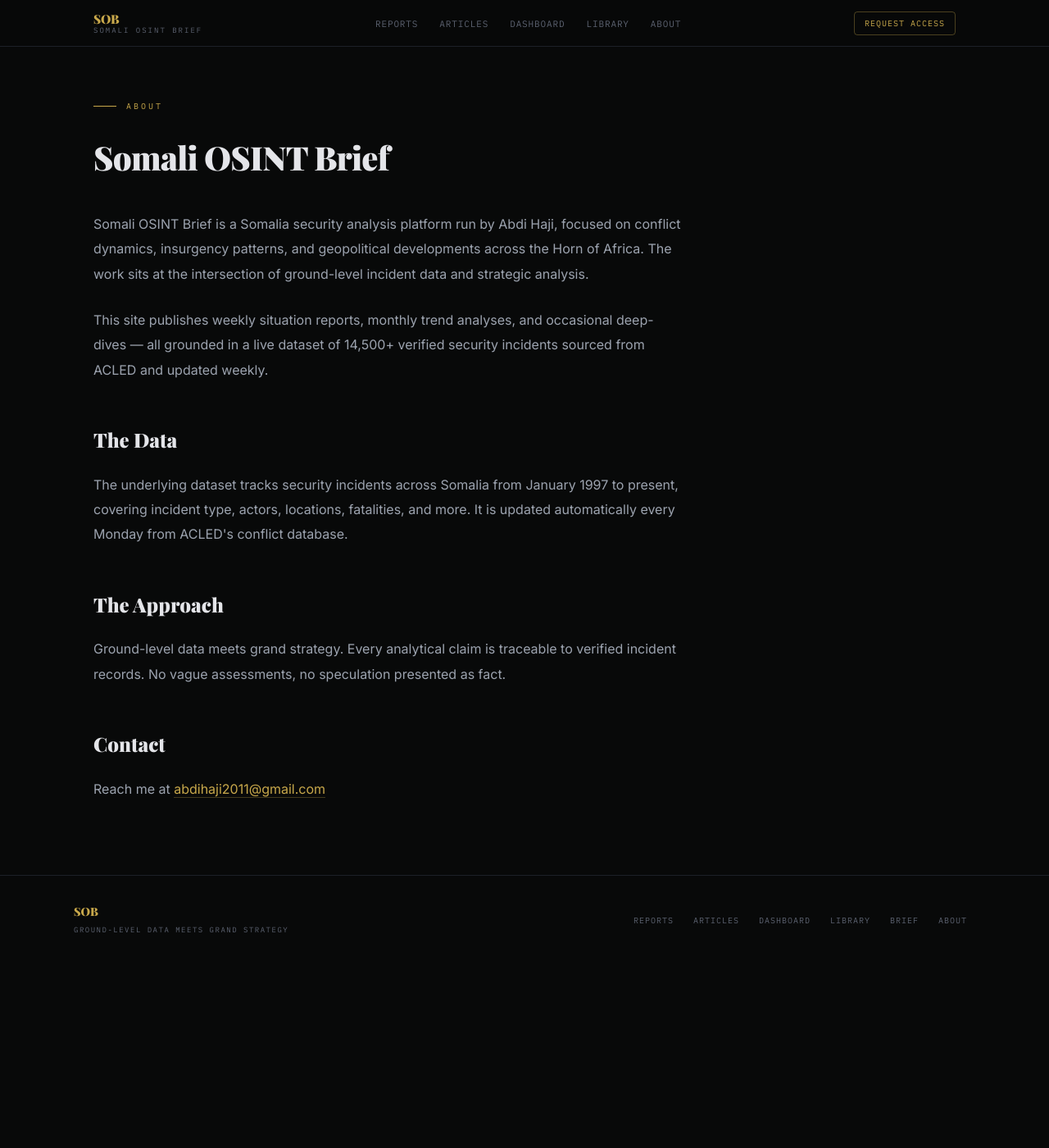
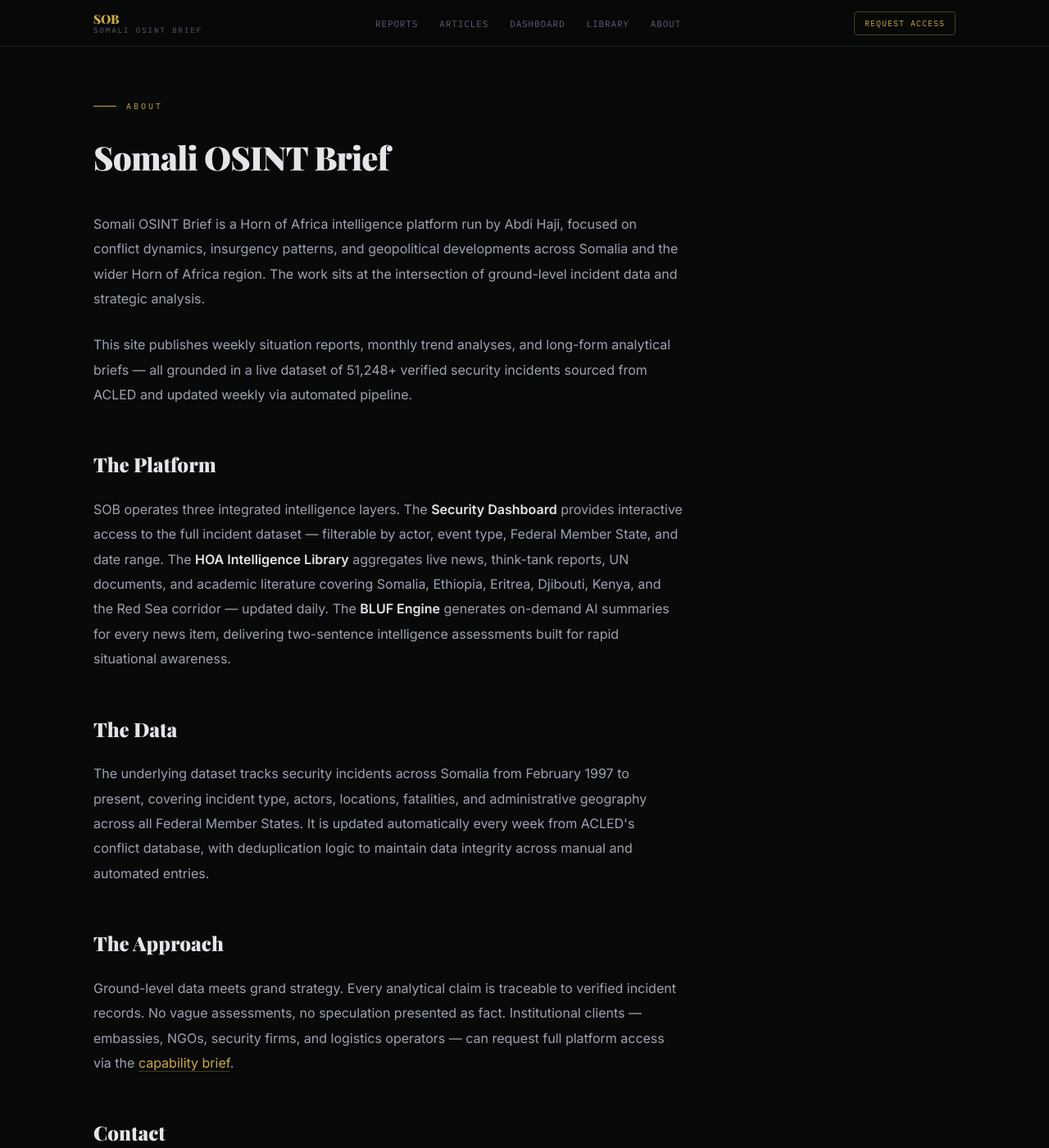
Before and after one commit to abdigh26/abdigh26.github.io, a Jekyll site: the page built from about.html, in a window 1280 px wide and 1400 px high. Shown: the whole window at 82% size. Built offline with Jekyll 4.4.1, drawn with Linux system fonts in a browser that asks for light colours; some web fonts are replaced; some of the changed text lies outside the part shown.

Commit message:
Update about.html

```diff
--- a/about.html
+++ b/about.html
@@ -8,17 +8,20 @@ title: About
   <h1 style="font-family: var(--font-display); font-weight: 800; font-size: 2.5rem; margin-bottom: 2rem; letter-spacing: -0.02em;">Somali OSINT Brief</h1>
 
   <div class="post-body">
-    <p>Somali OSINT Brief is a Somalia security analysis platform run by Abdi Haji, focused on conflict dynamics, insurgency patterns, and geopolitical developments across the Horn of Africa. The work sits at the intersection of ground-level incident data and strategic analysis.</p>
+    <p>Somali OSINT Brief is a Horn of Africa intelligence platform run by Abdi Haji, focused on conflict dynamics, insurgency patterns, and geopolitical developments across Somalia and the wider Horn of Africa region. The work sits at the intersection of ground-level incident data and strategic analysis.</p>
 
-    <p>This site publishes weekly situation reports, monthly trend analyses, and occasional deep-dives — all grounded in a live dataset of 14,500+ verified security incidents sourced from ACLED and updated weekly.</p>
+    <p>This site publishes weekly situation reports, monthly trend analyses, and long-form analytical briefs — all grounded in a live dataset of 51,248+ verified security incidents sourced from ACLED and updated weekly via automated pipeline.</p>
+
+    <h2>The Platform</h2>
+    <p>SOB operates three integrated intelligence layers. The <strong>Security Dashboard</strong> provides interactive access to the full incident dataset — filterable by actor, event type, Federal Member State, and date range. The <strong>HOA Intelligence Library</strong> aggregates live news, think-tank reports, UN documents, and academic literature covering Somalia, Ethiopia, Eritrea, Djibouti, Kenya, and the Red Sea corridor — updated daily. The <strong>BLUF Engine</strong> generates on-demand AI summaries for every news item, delivering two-sentence intelligence assessments built for rapid situational awareness.</p>
 
     <h2>The Data</h2>
-    <p>The underlying dataset tracks security incidents across Somalia from January 1997 to present, covering incident type, actors, locations, fatalities, and more. It is updated automatically every Monday from ACLED's conflict database.</p>
+    <p>The underlying dataset tracks security incidents across Somalia from February 1997 to present, covering incident type, actors, locations, fatalities, and administrative geography across all Federal Member States. It is updated automatically every week from ACLED's conflict database, with deduplication logic to maintain data integrity across manual and automated entries.</p>
 
     <h2>The Approach</h2>
-    <p>Ground-level data meets grand strategy. Every analytical claim is traceable to verified incident records. No vague assessments, no speculation presented as fact.</p>
+    <p>Ground-level data meets grand strategy. Every analytical claim is traceable to verified incident records. No vague assessments, no speculation presented as fact. Institutional clients — embassies, NGOs, security firms, and logistics operators — can request full platform access via the <a href="/brief/">capability brief</a>.</p>
 
     <h2>Contact</h2>
-    <p>Reach me at <a href="mailto:abdihaji2011@gmail.com">abdihaji2011@gmail.com</a></p>
+    <p>Reach me at <a href="mailto:Abdihaji@warsawuni.edu.pl">Abdihaji@warsawuni.edu.pl</a></p>
   </div>
 </div>
```
